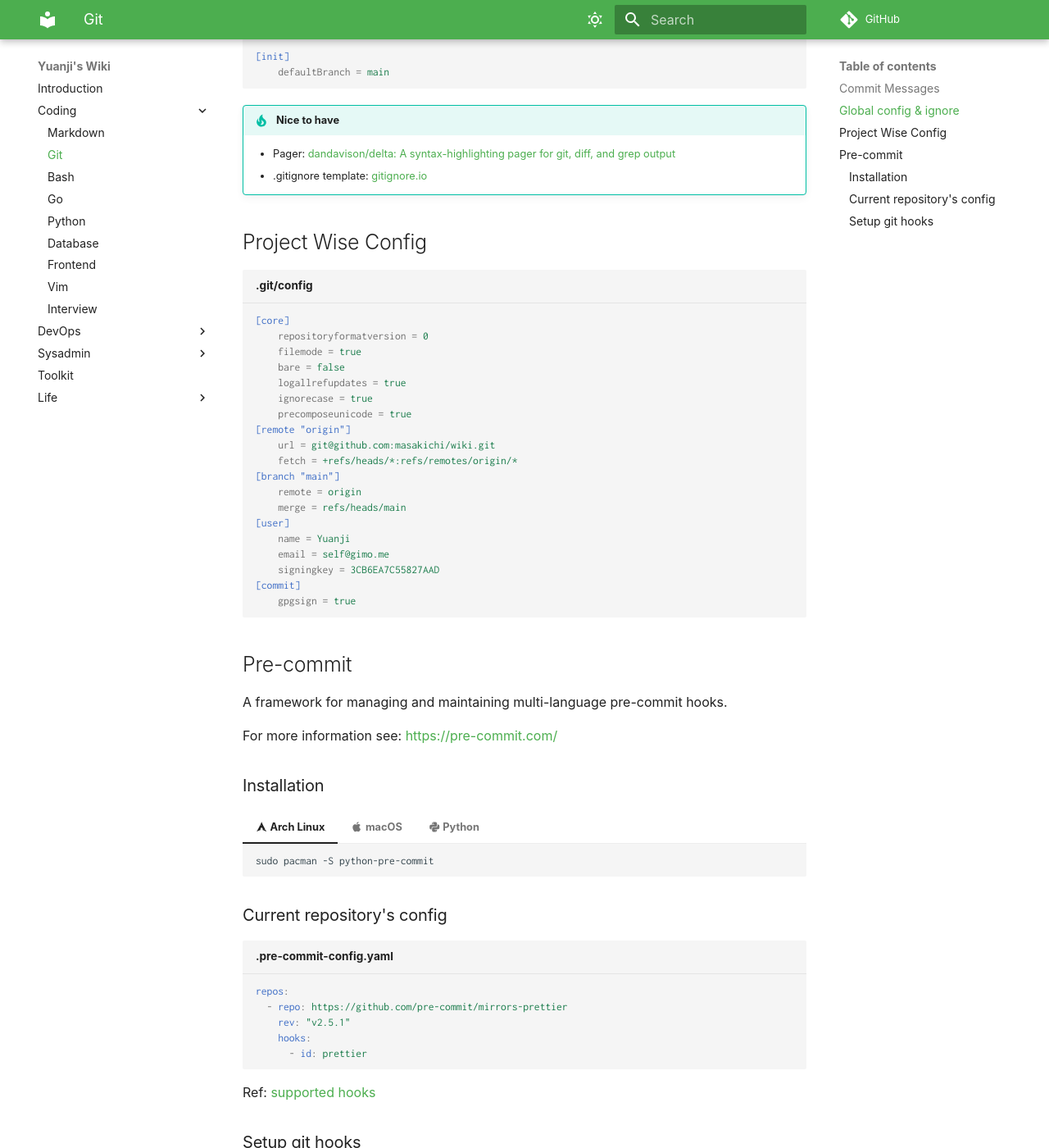
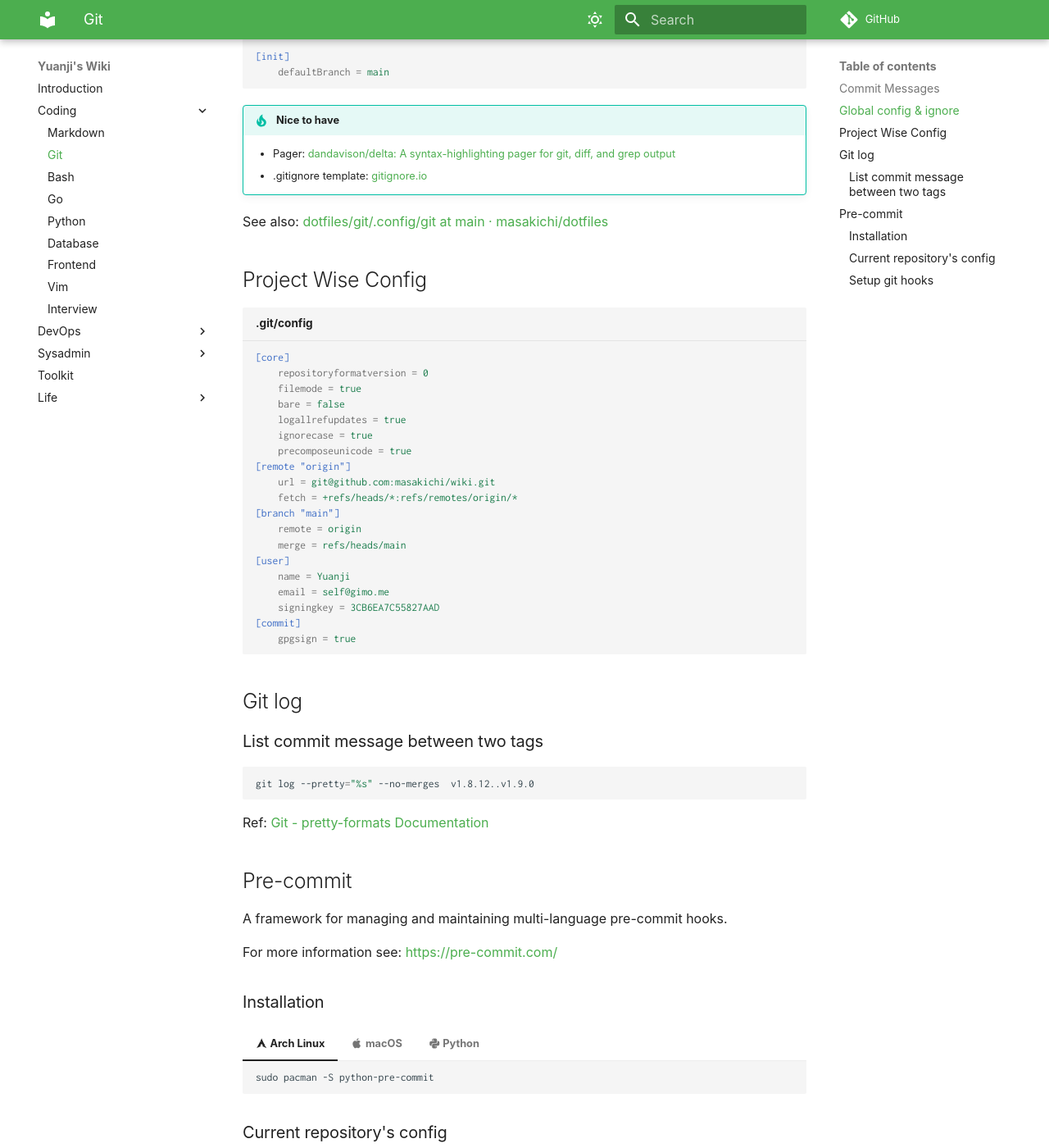
Before and after one commit to yuanji-dev/wiki, an MkDocs documentation site: the page built from docs/coding/git.md, in a window 1280 px wide and 1400 px high, scrolled down 1057 px. Shown: the whole window at 82% size. Built offline with MkDocs 1.6.1 and Material for MkDocs 9.7.7, drawn with Linux system fonts in a browser that asks for light colours; some web fonts are replaced; comment, search, counter and statistics services are not loaded.

Commit message:
feat(git): add more content for git.md

````diff
--- a/docs/coding/git.md
+++ b/docs/coding/git.md
@@ -93,6 +93,8 @@ echo '{ "path": "cz-conventional-changelog" }' > ~/.czrc
     - Pager: [dandavison/delta: A syntax-highlighting pager for git, diff, and grep output](https://github.com/dandavison/delta)
     - .gitignore template: [gitignore.io](https://github.com/toptal/gitignore.io)
 
+See also: [dotfiles/git/.config/git at main · masakichi/dotfiles](https://github.com/masakichi/dotfiles/tree/main/git/.config/git)
+
 ## Project Wise Config
 
 ```ini title=".git/config"
@@ -116,6 +118,16 @@ echo '{ "path": "cz-conventional-changelog" }' > ~/.czrc
 [commit]
 	gpgsign = true
 ```
+
+## Git log
+
+### List commit message between two tags
+
+```shell
+git log --pretty="%s" --no-merges  v1.8.12..v1.9.0
+```
+
+Ref: [Git - pretty-formats Documentation](https://git-scm.com/docs/pretty-formats)
 
 ## Pre-commit
 
````
Also changed, not shown: .textlintrc.json.
